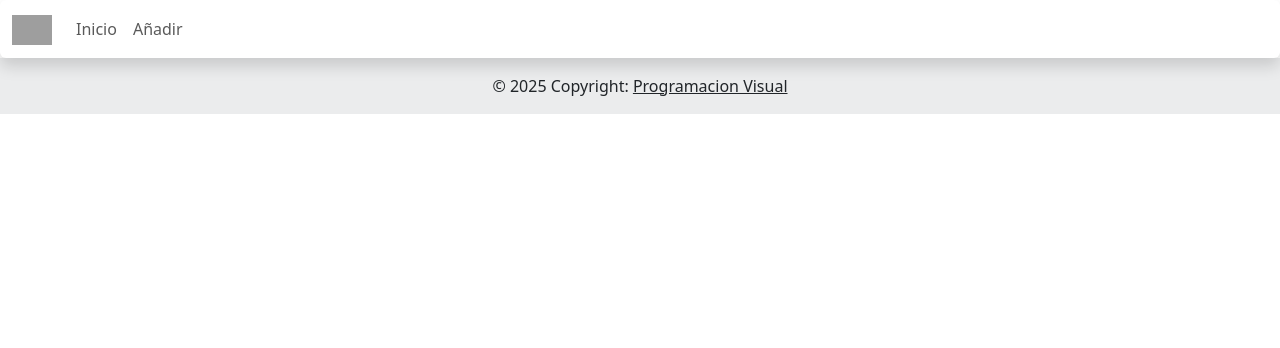
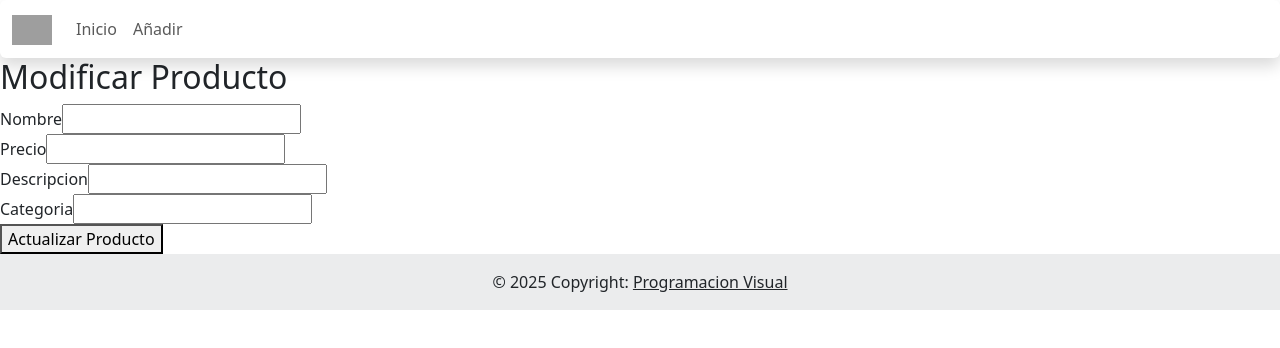
Before and after one commit to prieto555/pv_tp_integrador_grupo5, a React (Vite) app: page /editar/1 in a window 1280 px wide. Shown: the top 348 px of the page. Built offline with nearby package versions, Linux system fonts and the light colour scheme; grey boxes are pictures that could not be loaded.

Commit message:
Agregando Editar.jsx hecho por Nicolas Palacios

```diff
--- a/src/App.jsx
+++ b/src/App.jsx
@@ -6,6 +6,7 @@ import ProductList from "./assets/pages/ProductList";
 import  Navbar   from "./assets/components/Navbar";
 import { Footer } from "./assets/components/Footer";
 import 'bootstrap/dist/css/bootstrap.min.css';
+import { Editar } from "./assets/pages/Editar";
 
 const App = () => {
   return (
@@ -16,6 +17,7 @@ const App = () => {
           <Route path="/" element={<Inicio />} />
           <Route path="/añadir" element={<Añadir />} />
           <Route path="/lista-productos" element={<ProductList />} />
+          <Route path="/editar/:id" element={<Editar/>} ></Route>
         </Routes>
         <Footer />
       </ProductProvider>
--- a/src/assets/context/ProductContext.jsx
+++ b/src/assets/context/ProductContext.jsx
@@ -8,9 +8,17 @@ export const ProductProvider = ({ children }) => {
   const addProduct = (newProduct) => {
     setProducts([...products, newProduct]);
   };
+  const findProduct = (id) => {
+    const productFind = products.find(prod => prod.id == id);
+    return productFind;
+  };
+  const editProducts = (id, formulario)=>{
+    console.log(formulario);
 
+    setProducts(products.map((a) => (a.id === id ? a : formulario)));
+  }
   return (
-    <ProductContext.Provider value={{ products, addProduct }}>
+    <ProductContext.Provider value={{ findProduct, editProducts, products, addProduct }}>
       {children}
     </ProductContext.Provider>
   );
--- a/src/assets/pages/Editar.jsx
+++ b/src/assets/pages/Editar.jsx
@@ -0,0 +1,50 @@
+import { useState } from "react";
+import { useNavigate } from "react-router-dom";
+import { useParams } from "react-router-dom";
+import { useContext } from "react";
+import { ProductContext } from "../context/ProductContext";
+
+export const Editar = () => {
+    const { editProducts, findProduct } = useContext(ProductContext);
+    const navigate = useNavigate();
+    let params = useParams();
+    const product = findProduct(params.id)
+
+    const [formulario, setFormulario] = useState({ ...product });
+
+    const handleChange = (e) => {
+        const { name, value } = e.target;
+        setFormulario({ ...formulario, [name]: value });
+    };
+
+    const actualizarProducto = (e) => {
+        e.preventDefault();
+        editProducts(params.id, formulario)
+        navigate("/");
+    };
+
+    return (
+        <div>
+            <form onSubmit={actualizarProducto}>
+                <h2>Modificar Producto</h2>
+                <div>
+                    <label>Nombre</label>
+                    <input type="text" name="name" value={formulario.name || ""} onChange={handleChange} required />
+                </div>
+                <div>
+                    <label>Precio</label>
+                    <input type="number" name="price" value={formulario.price || ""} onChange={handleChange} required />
+                </div>
+                <div>
+                    <label>Descripcion</label>
+                    <input type="text" name="description" value={formulario.description || ""} onChange={handleChange} required />
+                </div>
+                <div>
+                    <label>Categoria</label>
+                    <input type="text" name="category" value={formulario.category || ""} onChange={handleChange} required />
+                </div>
+                <button type="submit">Actualizar Producto</button>
+            </form>
+        </div>
+    );
+};
--- a/src/assets/pages/ProductList.jsx
+++ b/src/assets/pages/ProductList.jsx
@@ -1,5 +1,6 @@
 import { useContext } from "react";
 import { ProductContext } from "../context/ProductContext";
+import { Link } from "react-router-dom";
 
 const ProductList = () => {
   const { products } = useContext(ProductContext);
@@ -16,6 +17,7 @@ const ProductList = () => {
                 <p>Precio: ${product.price}</p>
                 <p>{product.description}</p>
                 <img src={product.image} alt={product.name} width="100" />
+                <Link to={`/editar/${product.id}`}>Editar</Link>
               </li>
             ))}
           </ul>
```
